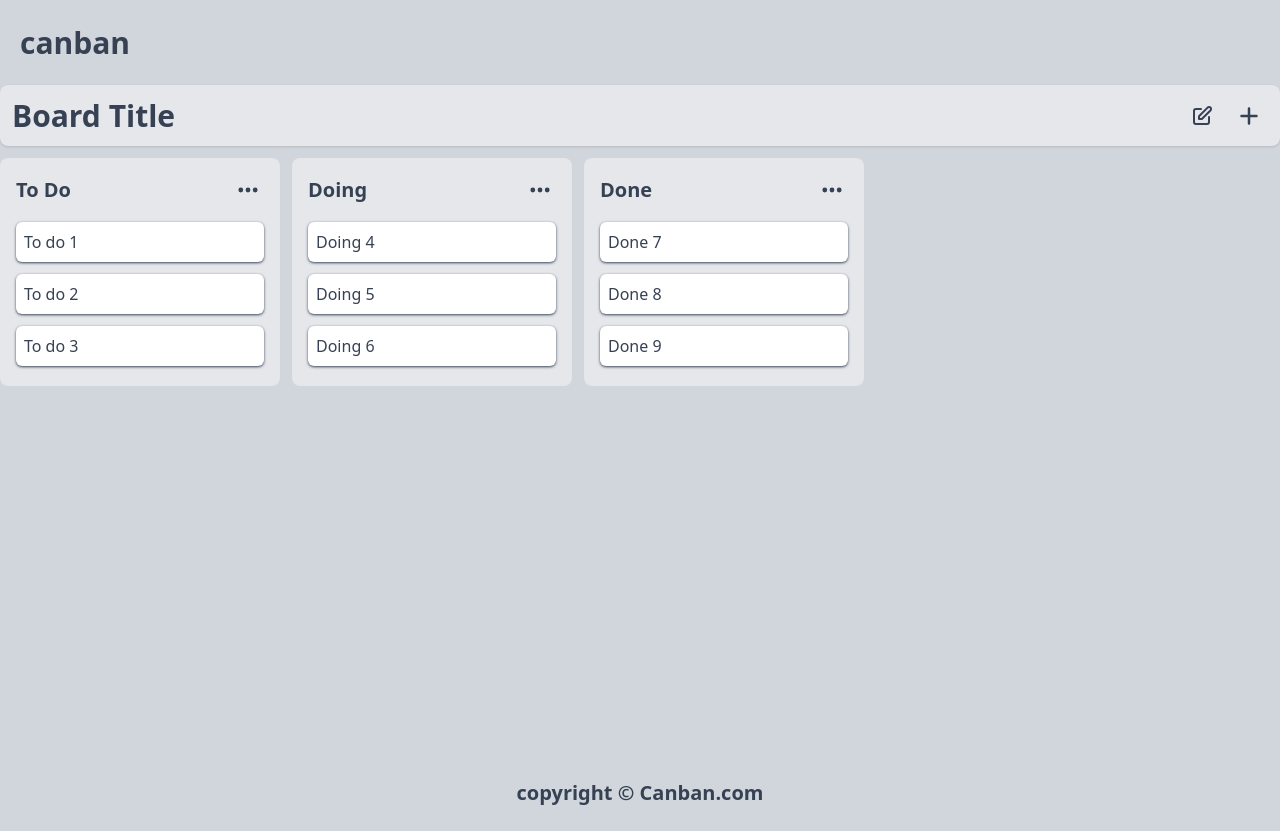
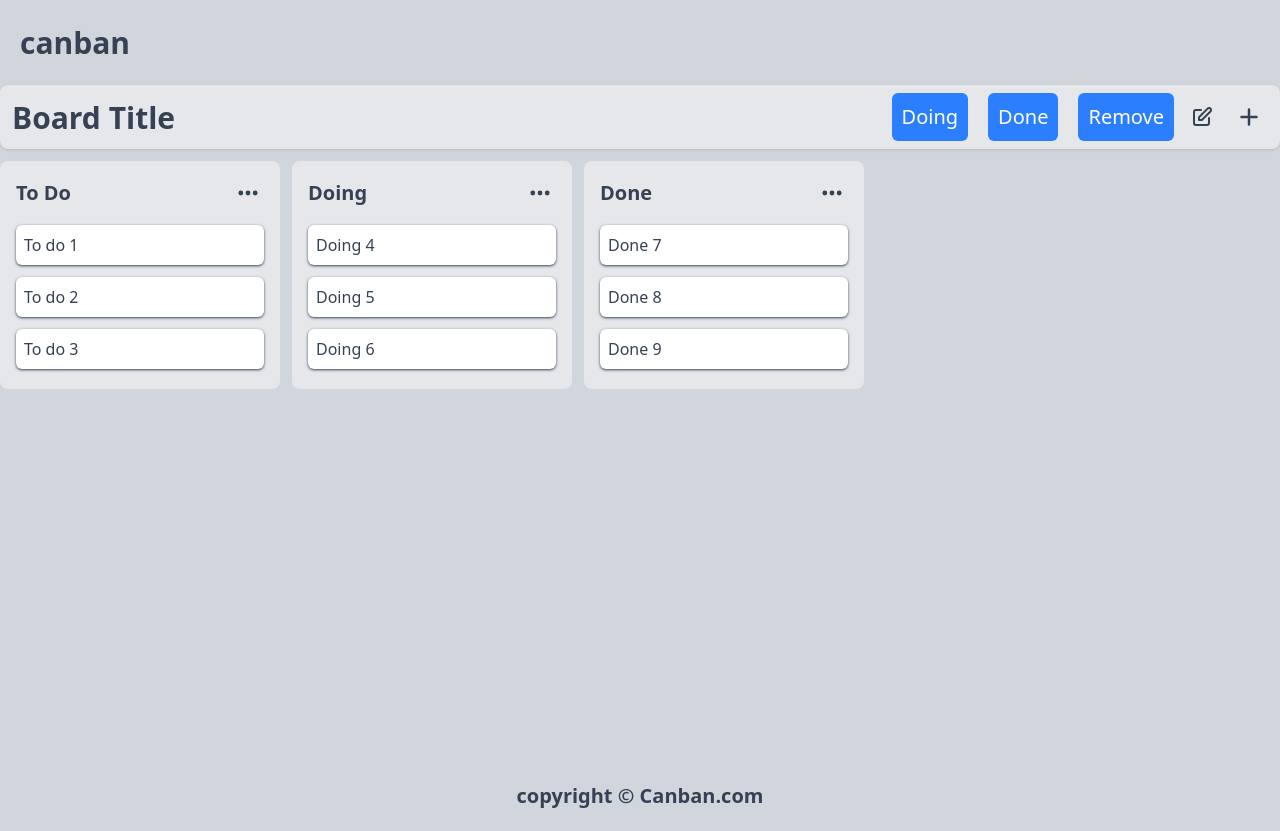
Before and after one commit to sobhanjaferi/Canban, a Next.js app: page /board/1 in a window 1280 px wide. Both pictures are taken after a click on the element "To do 1". Built offline with nearby package versions, Linux system fonts and the light colour scheme.

Commit message:
[ADD] action buttons

```diff
--- a/src/app/board/[id]/page.tsx
+++ b/src/app/board/[id]/page.tsx
@@ -1,27 +1,14 @@
-import IconButton from "@/components/Icon-Button";
-import BoardDetailList from "@/features/board/Board-detail-list";
-import { ReactElement } from "react";
-import { HiOutlinePlusSm } from "react-icons/hi";
-import { HiOutlinePencilAlt } from "react-icons/hi";
+"use client";
+
+
+import BoardDeatilsContainer from "@/features/board/Board-Details-Container";
+import { ReactElement, useState } from "react";
+
 
 export default function Page(): ReactElement {
   return (
-    <div className="flex flex-col gap-3 p-3 sm:p-0">
-      <section className="bg-gray-200 py-2 px-3 rounded-lg shadow flex justify-between items-center">
-        <h1>Board Title</h1>
-
-        <section className="flex justify-center items-center gap-3">
-          <IconButton>
-            <HiOutlinePencilAlt className="text-2xl" />
-          </IconButton>
-
-          <IconButton>
-            <HiOutlinePlusSm className="text-3xl" />
-          </IconButton>
-        </section>
-      </section>
-
-      <BoardDetailList />
+    <div>
+      <BoardDeatilsContainer />
     </div>
   );
 }
--- /dev/null
+++ b/src/features/board/Board-Details-Container.tsx
@@ -0,0 +1,50 @@
+import { ReactNode, useState } from "react";
+import { HiOutlinePlusSm } from "react-icons/hi";
+import { HiOutlinePencilAlt } from "react-icons/hi";
+import Button from "@/components/Button";
+import IconButton from "@/components/Icon-Button";
+import BoardDetailList from "@/features/board/Board-detail-list";
+
+export default function BoardDeatilsContainer(): ReactNode {
+  const [activeListId, setActiveListId] = useState<string | null>(null);
+  const [activeListItemId, setActiveListItemId] = useState<string | null>(null);
+
+  return (
+    <div className="flex flex-col gap-3 p-3 sm:p-0">
+      <section className="bg-gray-200 py-2 px-3 rounded-lg shadow flex justify-between items-center">
+        <h1>Board Title</h1>
+
+        <section className="flex justify-center items-center gap-3">
+          {activeListId !== null && activeListItemId !== null && (
+            <section className="flex jus items-center gap-5">
+              <Button color="blue" variant="solid">
+                Doing
+              </Button>
+
+              <Button color="blue" variant="solid">
+                Done
+              </Button>
+
+              <Button color="blue" variant="solid">
+                Remove
+              </Button>
+            </section>
+          )}
+
+          <IconButton>
+            <HiOutlinePencilAlt className="text-2xl" />
+          </IconButton>
+
+          <IconButton>
+            <HiOutlinePlusSm className="text-3xl" />
+          </IconButton>
+        </section>
+      </section>
+
+      <BoardDetailList
+        setActiveListId={setActiveListId}
+        setActiveListItemId={setActiveListItemId}
+      />
+    </div>
+  );
+}
--- a/src/features/board/Board-detail-list.tsx
+++ b/src/features/board/Board-detail-list.tsx
@@ -1,15 +1,20 @@
 "use client";
 
-import { ReactNode, useState } from "react";
+import { Dispatch, ReactNode, SetStateAction, useState } from "react";
 import BoardDetailBox from "./Board-detail-box";
 import { ListType } from "@/types/List";
 import { listsData } from "@/data/lists-data";
 
-export default function BoardDetailList(): ReactNode {
+type Props = {
+  setActiveListId: Dispatch<SetStateAction<string | null>>;
+  setActiveListItemId: Dispatch<SetStateAction<string | null>>;
+};
+
+export default function BoardDetailList({
+  setActiveListId,
+  setActiveListItemId,
+}: Props): ReactNode {
   const [lists] = useState<ListType[]>(listsData);
-
-  const [activeListId, setActiveListId] = useState<string>();
-  const [activeListItemId, setActiveListItemId] = useState<string>();
 
   const handleActiveButtonClick = (ListId: string, ItemId: string): void => {
     setActiveListId(ListId);
```
